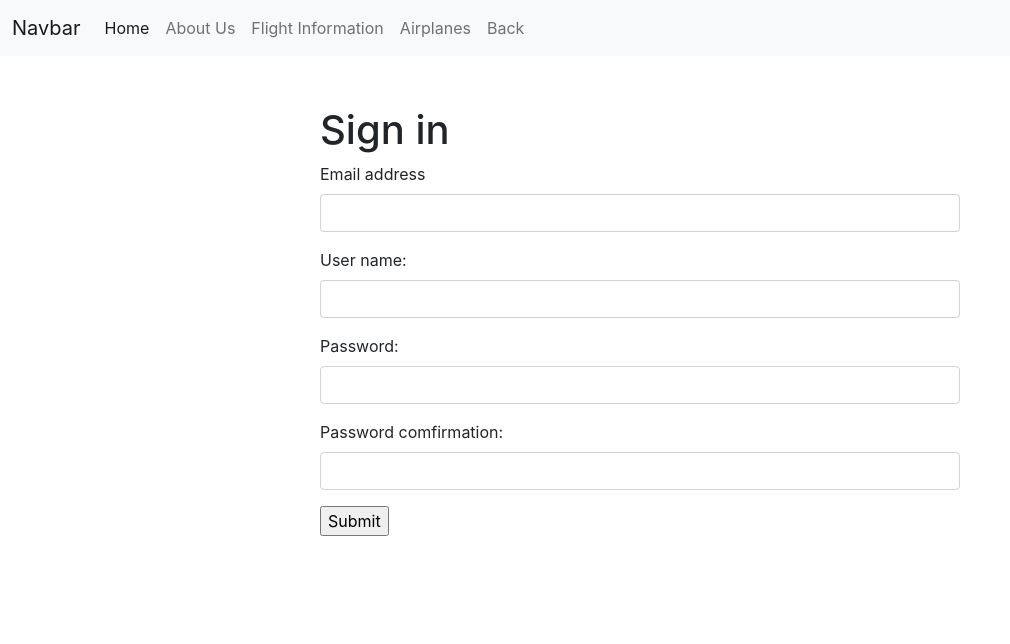
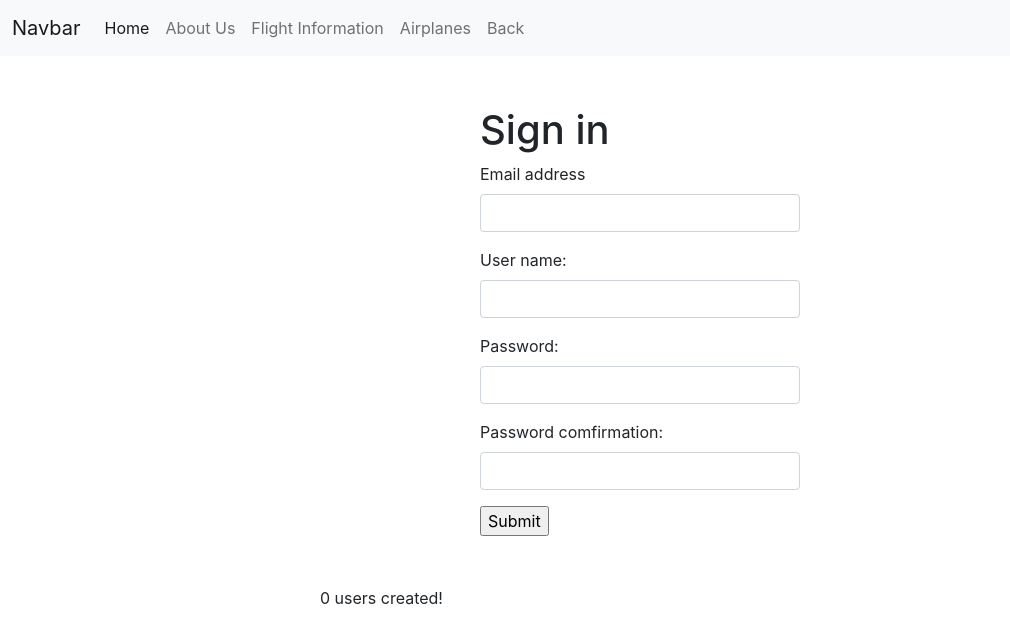
Before and after one commit to Tenzang/burning-airlines-client, a React (Create React App) app: page /signin in a window 1280 px wide. Shown: the top 644 px of the page, without its empty margins (0-1010 px from the left). Built offline with nearby package versions, Linux system fonts and the light colour scheme; no server answers.

Commit message:
finally signin works

```diff
--- a/src/component/Signin.js
+++ b/src/component/Signin.js
@@ -1,103 +1,64 @@
 import React, {Component} from "react";
 import axios from 'axios';
+import SigninForm from "./SigninForm"
+import SigninList from "./SigninList"
 
-const SERVER_URL = 'http://localhost:3000/users.json'; // Later: change this to the "deployed" URL
+const SERVER_URL = 'https://burning-airlines-server.herokuapp.com/users.json'; // Later: change this to the "deployed" URL
 
 class Signin extends Component{
     constructor(){
         super();
         this.state={
-            email:"",
-            password:"",
-            password_confirmation:"",
-            name: "",
-            admin: "0",
+            users:[],
         }
-        this._handleInputEmail=this._handleInputEmail.bind(this);
-        this._handleInputName=this._handleInputName.bind(this);
-        this._handleInputPassword=this._handleInputPassword.bind(this);
-        this._handleInputPasswordConfir=this._handleInputPasswordConfir.bind(this);
-        this._handleSubmit = this._handleSubmit.bind(this);
-
+        this.saveUser = this.saveUser.bind(this)
     }
 
-    _handleInputEmail(event){
-        this.setState({email: event.target.value});
-        console.log(event.target.value);
+    componentDidMount() {
+        const fetchUsers = () => {
+            axios(SERVER_URL).then(response => {
+                const mappedResponse = ("response data mapped: ", response.data.map(user => {
+                        return(
+                            {name: user.name,
+                            email: user.email, }
+                            )
+                        }));
+                this.setState({users: mappedResponse});
+                setTimeout(fetchUsers, 5000); // a form of recursion // POLLING
+            });
+        };
+        fetchUsers()
+
     };
 
-    _handleInputName(event){
-        this.setState({name: event.target.value});
-        console.log(event.target.value);
-    };
-
-    _handleInputPassword(event){
-        this.setState({password: event.target.value});
-        console.log(event.target.value);
-    };
-
-    _handleInputPasswordConfir(event){
-        this.setState({password_confirmation: event.target.value});
-        console.log(event.target.value);
-    };
-
-    _handleSubmit(event){
-        event.preventDefault();
+    saveUser(state) {
         const {
             email,
+            name,
             password,
-            password_confirmation,
-            name
-          } = this.state;
-          axios
-            .post(
-                SERVER_URL,
-              {
-                user: {
-                  email: email,
-                  password: password,
-                  password_confirmation: password_confirmation,
-                  name: name,
-                }
-              }
-            )
-            .then(response => {
-                if (response.data.status === "created") {
-                  console.log("Registration data", response.data)
-                }
-              })
-              .catch(error => {
-                console.log("registration error", error);
-              });
+            password_confirmation
+          } = state;
+        axios.post(SERVER_URL, {
+            user: {
+              email: email,
+              name: name,
+              password: password,
+              password_confirmation: password_confirmation
+            }
+          }).then(response => {
+
+            this.setState({users: [response.data, ...this.state.users]})
+        });
     }
+
+
 
 
     render(){
         return(
             <div className="main-content">
-              <h1>Sign in</h1>
-              <form onSubmit={this._handleSubmit}>
-                <div className="mb-3">
-                   <label className="form-label">Email address</label>
-                   <input type="email" className="form-control" id="exampleFormControlInput1" required onChange={this._handleInputEmail}/>
-                </div>
-                <div className="mb-3">
-                   <label className="form-label">User name:</label>
-                   <input className="form-control" id="exampleFormControlInput1" required onChange={this._handleInputName}/>
-                </div>
-                <div className="mb-3">
-                   <label className="form-label">Password:</label>
-                   <input className="form-control"  required onChange={this._handleInputPassword}/>
-                </div>
-                <div className="mb-3">
-                   <label className="form-label">Password comfirmation:</label>
-                   <input className="form-control"  required onChange={this._handleInputPasswordConfir}/>
-                </div>
-                <div className="mb-3">
-                    <input type="submit" />
-                </div>
-
-              </form>
+              <SigninForm onSubmit={ this.saveUser }/>
+              <SigninList users={this.state} />
             </div>
         )
     }
--- /dev/null
+++ b/src/component/SigninForm.js
@@ -0,0 +1,83 @@
+import React, {Component} from "react";
+
+class SigninForm extends Component {
+    constructor(){
+        super();
+        this.state={
+            email:"",
+            password:"",
+            password_confirmation:"",
+            name: "",
+        }
+        this._handleInputEmail=this._handleInputEmail.bind(this);
+        this._handleInputName=this._handleInputName.bind(this);
+        this._handleInputPassword=this._handleInputPassword.bind(this);
+        this._handleInputPasswordConfir=this._handleInputPasswordConfir.bind(this);
+        this._handleSubmit = this._handleSubmit.bind(this);
+
+    }
+
+    _handleInputEmail(event){
+        this.setState({email: event.target.value});
+
+    };
+
+    _handleInputName(event){
+        this.setState({name: event.target.value});
+        console.log(event.target.value);
+    };
+
+    _handleInputPassword(event){
+        this.setState({password: event.target.value});
+
+    };
+
+    _handleInputPasswordConfir(event){
+        this.setState({password_confirmation: event.target.value});
+
+    };
+
+    _handleSubmit(event){
+        event.preventDefault();
+        this.props.onSubmit(this.state);
+        this.setState({
+            email:"",
+            password:"",
+            password_confirmation:"",
+            name: "",
+        });
+    }
+
+
+    render(){
+        return(
+            <div className="main-content">
+              <h1>Sign in</h1>
+              <form onSubmit={this._handleSubmit}>
+                <div className="mb-3">
+                   <label className="form-label">Email address</label>
+                   <input type="email" className="form-control" id="exampleFormControlInput1" required onChange={this._handleInputEmail} value={this.state.email}/>
+                </div>
+                <div className="mb-3">
+                   <label className="form-label">User name:</label>
+                   <input className="form-control" id="exampleFormControlInput1" required onChange={this._handleInputName} value={this.state.name}/>
+                </div>
+                <div className="mb-3">
+                   <label className="form-label">Password:</label>
+                   <input className="form-control"  required onChange={this._handleInputPassword} value={this.state.password}/>
+                </div>
+                <div className="mb-3">
+                   <label className="form-label">Password comfirmation:</label>
+                   <input className="form-control"  required onChange={this._handleInputPasswordConfir} value={this.state.password_confirmation}/>
+                </div>
+                <div className="mb-3">
+                    <input type="submit" />
+                </div>
+
+              </form>
+            </div>
+        )
+    }
+}
+
+export default SigninForm;
--- /dev/null
+++ b/src/component/SigninList.js
@@ -0,0 +1,14 @@
+import React from "react";
+
+const SigninList = (props) => {
+  console.log(props.users)
+  return(
+      <div>
+          {props.users.users.length} users created!
+      </div>
+  )
+
+
+}
+
+export default SigninList;
```
